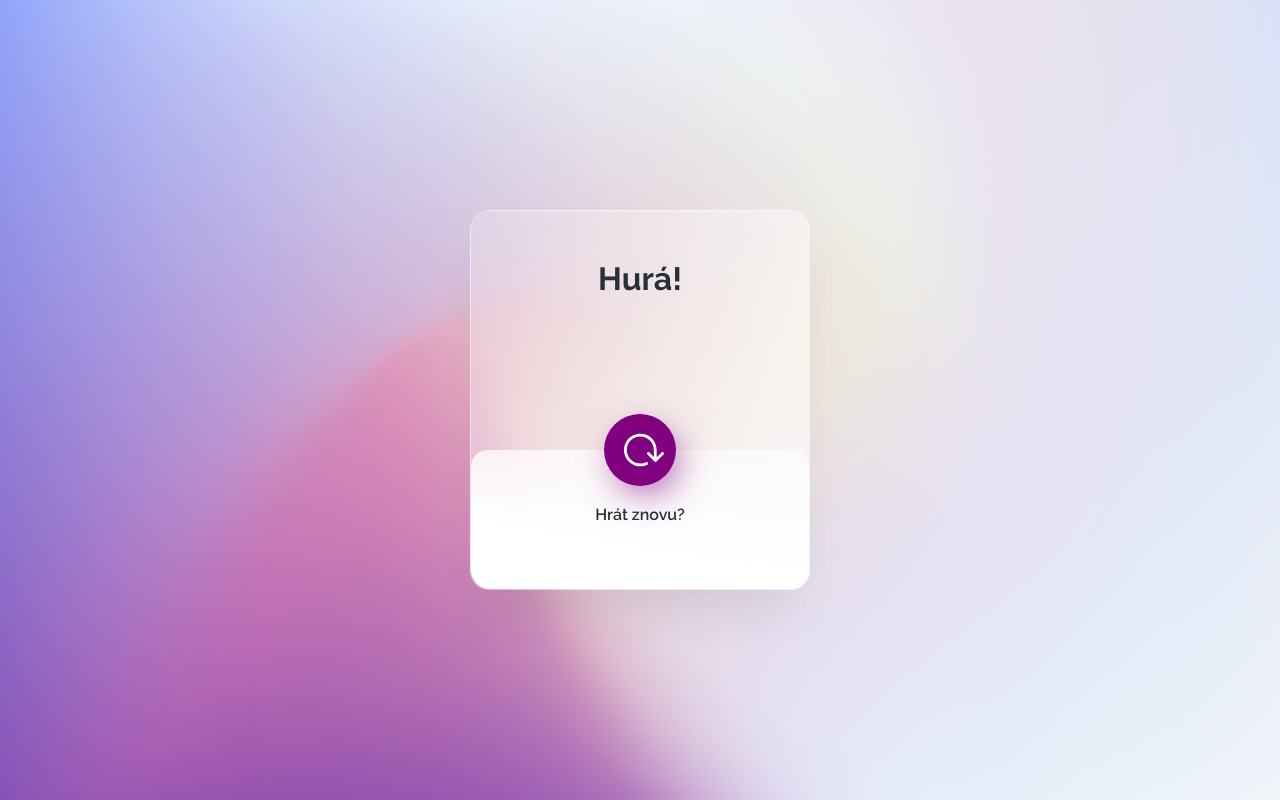
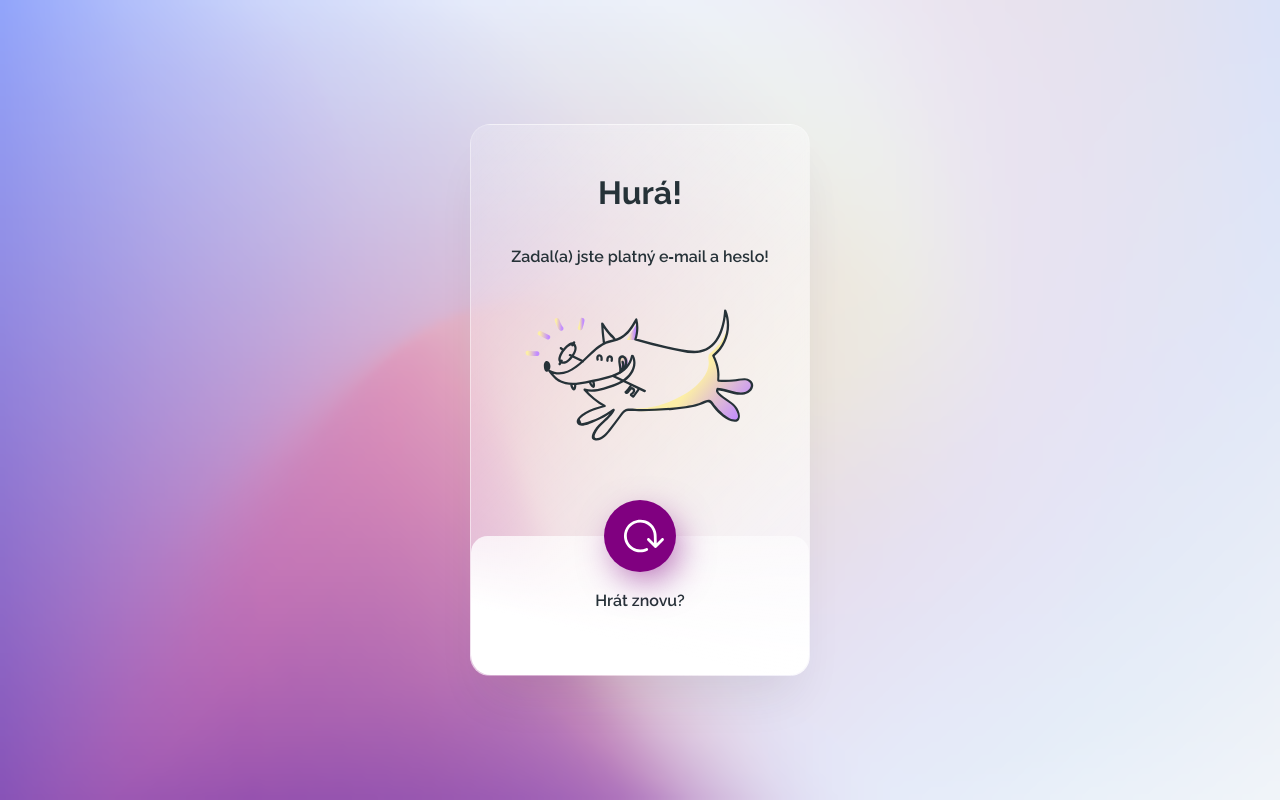
Before and after one commit to Anawell/angular-login-page, an Angular app: page /auth/logged in a window 1280 px wide. Built offline with nearby package versions, Linux system fonts and the light colour scheme.

Commit message:
feat: add illustration login success

```diff
--- a/src/app/components/auth/signin-feedback/signin-feedback.component.html
+++ b/src/app/components/auth/signin-feedback/signin-feedback.component.html
@@ -2,10 +2,9 @@
     <div class="glasscard flex flex-col justify-center items-center">
             <div class="glasscard__body text-center">
                 <h2 class="glasscard__title title--h2">Hurá!</h2>
+                <p>Zadal(a) jste platný e&#8209;mail a&nbsp;heslo!</p>
                 <div class="glasscard__hero mb-6">
-                    <svg xmlns="http://www.w3.org/2000/svg" xmlns:xlink="http://www.w3.org/1999/xlink" x="0px" y="0px" viewBox="0 0 96 96" style="enable-background:new 0 0 96 96;" xml:space="preserve" role="img" aria-label="vítězný tanec" width="48" height="48">
-                        <path class="st0" d=""/>
-                    </svg>
+                    <img src="/assets/img/dog-stealer-key.svg" alt="šťastný pes drží klíč v ústech" width="300" height="186">
                 </div>
             </div>
             <div class="glasscard__footer form__actions flex flex-col items-center justify-center p-relative ">
--- a/src/assets/styles/05-templates/_glass-card.scss
+++ b/src/assets/styles/05-templates/_glass-card.scss
@@ -27,6 +27,10 @@ $border-radius: $spacer * 2.5;
         padding: $spacer * 3 $spacer * 3 $spacer * 6;
     }
 
+    &__hero img {
+        width: 80%;
+    }
+
 }
 
 @supports (backdrop-filter: blur(5px)) {
```
Also changed, not shown: src/assets/img/dog-stealer-key.svg (added), src/assets/img/gradient-mesh-yellow-pink.png (deleted).
